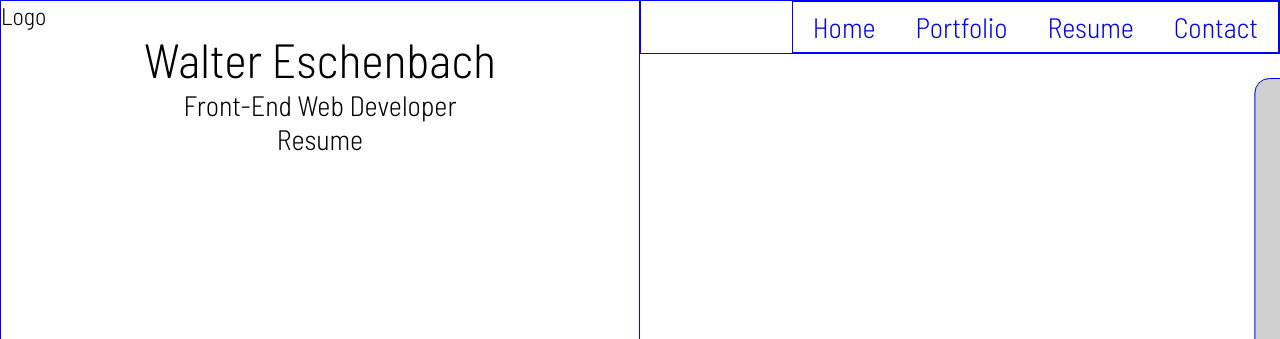
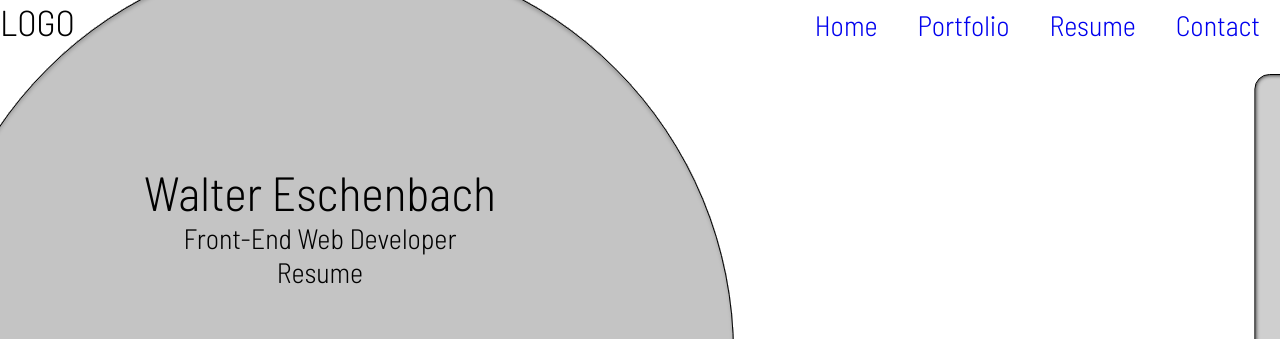
Before and after one commit to WalterEschenbach/walter-portfolio, a React (Create React App) app: page / in a window 1280 px wide. Shown: the top 339 px of the page. Built offline with nearby package versions, Linux system fonts and the light colour scheme.

Commit message:
updated design

```diff
--- a/src/components/Header.js
+++ b/src/components/Header.js
@@ -1,17 +1,16 @@
 import React from "react";
 import Nav from "./Nav";
 import Logo from "./Logo";
-import Canvas from "./Canvas";
 import Toolkit from "./Toolkit";
 
 export default function Header() {
   return (
-    <div className="row nine-two">
-      <div className="fifty border">
+    <div className="row nine-two hb">
+      <div className="fifty">
         <Logo />
-        <h1>Walter Eschenbach</h1>
-        <h3>Front-End Web Developer</h3>
-        <h3>Resume</h3>
+        <h1 className="hInfo my-name">Walter Eschenbach</h1>
+        <h3 className="hInfo">Front-End Web Developer</h3>
+        <h3 className="hInfo">Resume</h3>
       </div>
       <div className="fifty column">
         <Nav />
--- a/src/components/Logo.js
+++ b/src/components/Logo.js
@@ -1,5 +1,9 @@
 import React from "react";
 
 export default function Logo() {
-  return <div className="row">Logo</div>;
+  return (
+    <div className="row">
+      <h2>LOGO</h2>
+    </div>
+  );
 }
--- a/src/components/Nav.js
+++ b/src/components/Nav.js
@@ -6,8 +6,8 @@ export default function Nav() {
   const links = ["Home", "Portfolio", "Resume", "Contact"];
   return (
     <Router>
-      <nav className="border right">
-        <ul className="space-between row border">
+      <nav className="right">
+        <ul className="space-between row">
           {links.map((link) => (
             <li key={link} className="listStyle">
               <NavLink
--- a/src/components/ProjectList.js
+++ b/src/components/ProjectList.js
@@ -19,7 +19,11 @@ export default class ProjectList extends React.Component {
           <li className="proj center" key={project}>
             <a href={project[1]}>
               {project[0]}
-              <img src="../svg/globe.svg" alt={project} />
+              <img
+                className="thumbnail column"
+                src="../svg/globe.svg"
+                alt={project}
+              />
             </a>
           </li>
         ))}
--- a/src/index.css
+++ b/src/index.css
@@ -19,7 +19,7 @@ html {
   font-family: "Barlow Semi Condensed", sans-serif;
 }
 .border {
-  border: solid 1px blue;
+  border: solid 1px black;
 }
 .center {
   justify-content: center;
@@ -29,6 +29,7 @@ html {
   display: flex;
   justify-content: flex-end;
 }
+
 .end {
   align-self: flex-end;
 }
@@ -63,6 +64,7 @@ nav {
   width: 80%;
   transform: translateX(95%);
   background: rgba(0, 0, 0, 0.19);
+  box-shadow: inset 0 0 4px #000000;
 }
 .slide {
   animation: slide 0.4s ease-in forwards;
@@ -86,6 +88,10 @@ h1 {
   font-weight: 100;
   font-size: 2em;
   margin: auto;
+}
+h2 {
+  font-weight: 100;
+  font-size: 1.5rem;
 }
 h3 {
   font-weight: 100;
@@ -135,7 +141,8 @@ nav ul li a.active {
   display: flex;
   flex-wrap: wrap;
   justify-content: center;
-  border: solid 1px blue;
+  border: solid 1px black;
+  box-shadow: inset 0 0 4px #000000;
 }
 .proj-list li {
   display: flex;
@@ -162,3 +169,13 @@ nav ul li a.active {
 .middle {
   margin: auto;
 }
+.my-name {
+  margin-top: 5rem;
+}
+.hb {
+  background-image: url("./img/Ellipse\ 2.svg");
+  background-repeat: no-repeat;
+}
+.hInfo {
+  width: 90%;
+}
```
Also changed, not shown: src/components/Canvas.js (deleted), src/img/Ellipse 2.svg (added), src/img/unsplash.jpg (added).
